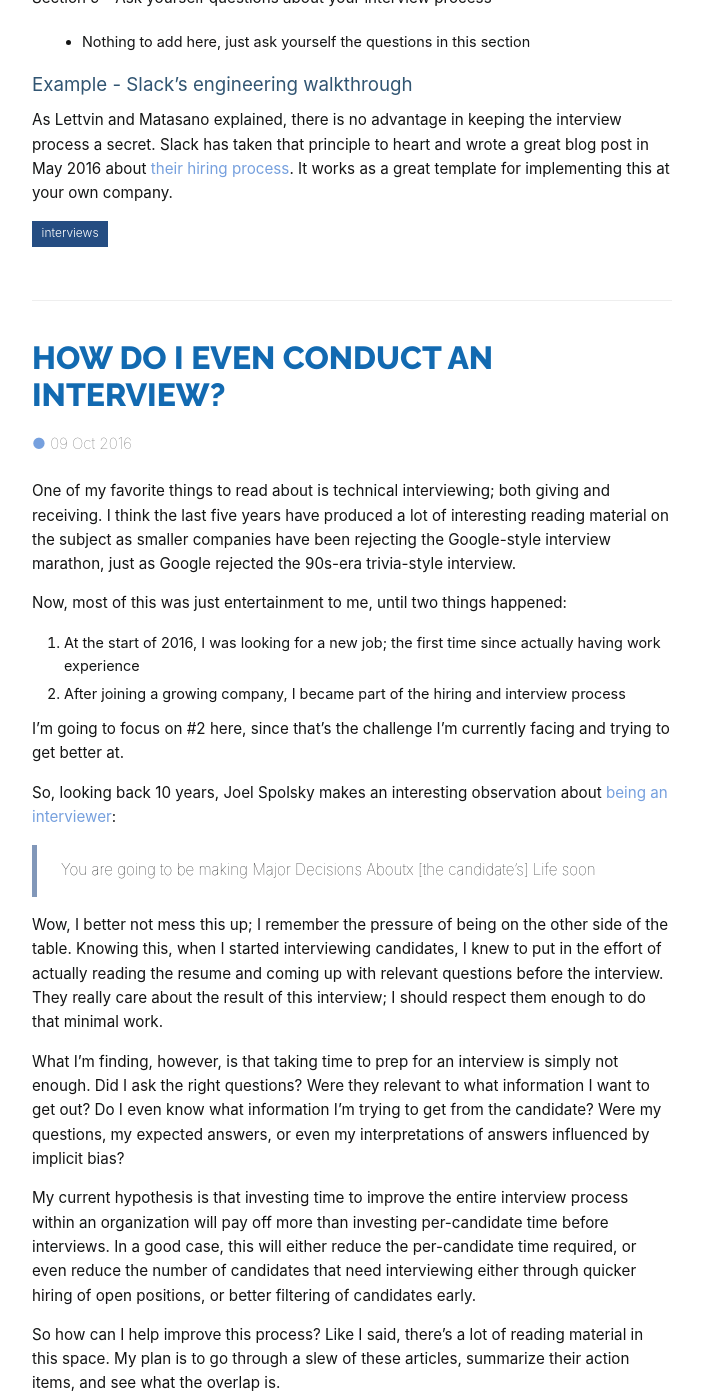
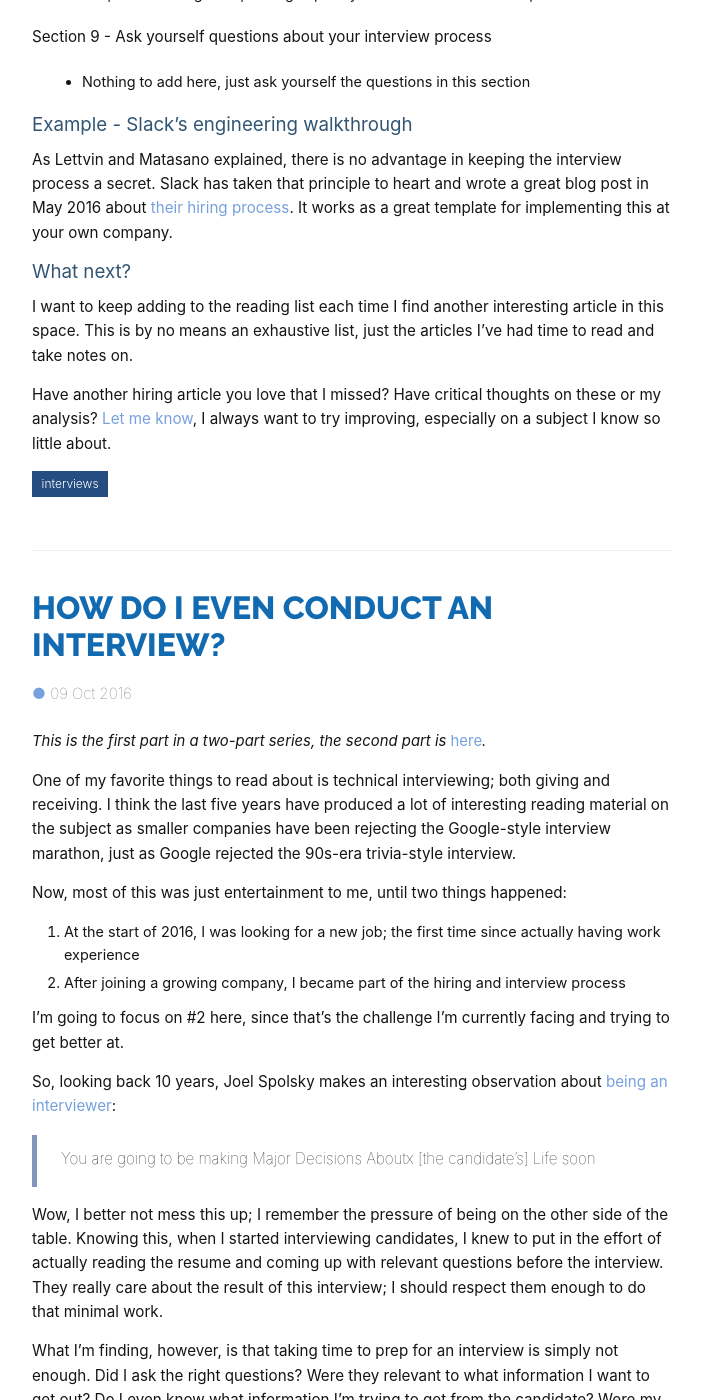
Before and after one commit to matthew-dailey/matthew-dailey.github.io, a Jekyll site: the page built from index.html, in a window 1280 px wide and 1400 px high, scrolled down 2952 px. Shown: the whole window, without its empty margins (288-991 px from the left). Built offline with Jekyll 4.4.1, drawn with Linux system fonts in a browser that asks for light colours; some web fonts are replaced; the list of posts is cut into pages by our own code; some of the changed text lies outside the part shown.

Commit message:
Added ending to part 2

```diff
--- a/_posts/2016-10-09-conducting-interviews.markdown
+++ b/_posts/2016-10-09-conducting-interviews.markdown
@@ -4,6 +4,8 @@
 date:   2016-10-09 18:00:00
 tags: interviews
 ---
+
+_This is the first part in a two-part series, the second part is [here](/post/interview-reading-material)._
 
 One of my favorite things to read about is technical interviewing; both giving and receiving.  I think the last five years have produced a lot of interesting reading material on the subject as smaller companies have been rejecting the Google-style interview marathon, just as Google rejected the 90s-era trivia-style interview.
 
@@ -23,4 +25,4 @@
 
 My current hypothesis is that investing time to improve the entire interview process within an organization will pay off more than investing per-candidate time before interviews.  In a good case, this will either reduce the per-candidate time required, or even reduce the number of candidates that need interviewing either through quicker hiring of open positions, or better filtering of candidates early.
 
-So how can I help improve this process?  Like I said, there's a lot of reading material in this space.  My plan is to go through a slew of these articles, summarize their action items, and see what the overlap is.
+So how can I help improve this process?  There's a lot of reading material in this space.  My plan is to go through some of these articles, summarize their action items, and see what the overlap is.
--- a/_posts/2016-10-10-interview-reading-material.markdown
+++ b/_posts/2016-10-10-interview-reading-material.markdown
@@ -1,9 +1,11 @@
 ---
 layout: post
-title:  "The interview reading list"
+title:  "The interviewer reading list"
 date:   2016-10-10 00:00:00
 tags: interviews
 ---
+
+_This is the second part in a two-part series, the first part is [here](/post/conducting-interviews)._
 
 # Moishe Lettvin - What I learned doing 250 interviews at Google
 
@@ -76,3 +78,9 @@
 # Example - Slack's engineering walkthrough
 
 As Lettvin and Matasano explained, there is no advantage in keeping the interview process a secret.  Slack has taken that principle to heart and wrote a great blog post in May 2016 about [their hiring process](https://slack.engineering/a-walkthrough-guide-to-finding-an-engineering-job-at-slack-dc07dd7b0144).  It works as a great template for implementing this at your own company.
+
+# What next?
+
+I want to keep adding to the reading list each time I find another interesting article in this space.  This is by no means an exhaustive list, just the articles I've had time to read and take notes on.
+
+Have another hiring article you love that I missed?  Have critical thoughts on these or my analysis?  [Let me know](https://twitter.com/matthew_dailey1), I always want to try improving, especially on a subject I know so little about.
```
